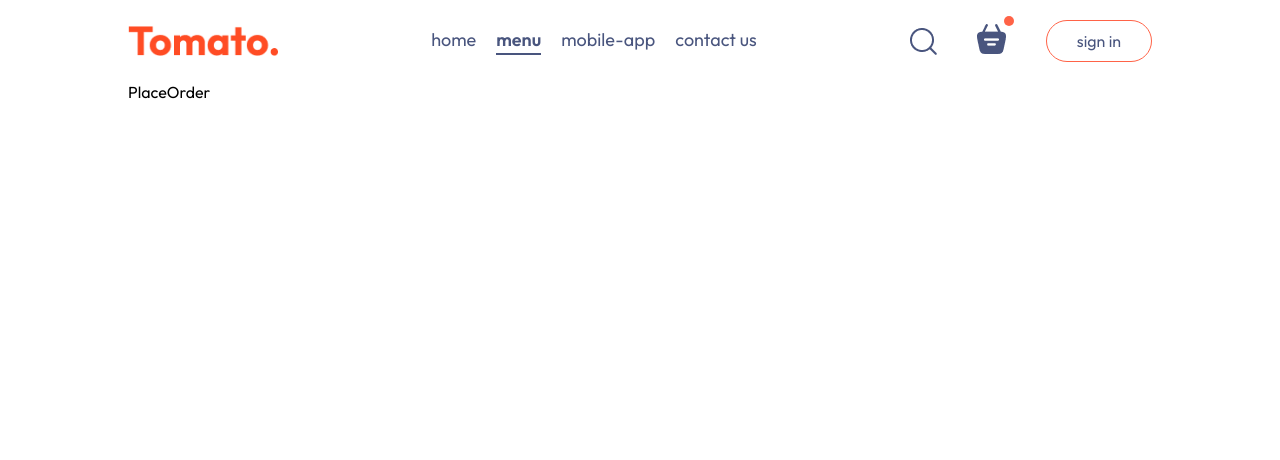
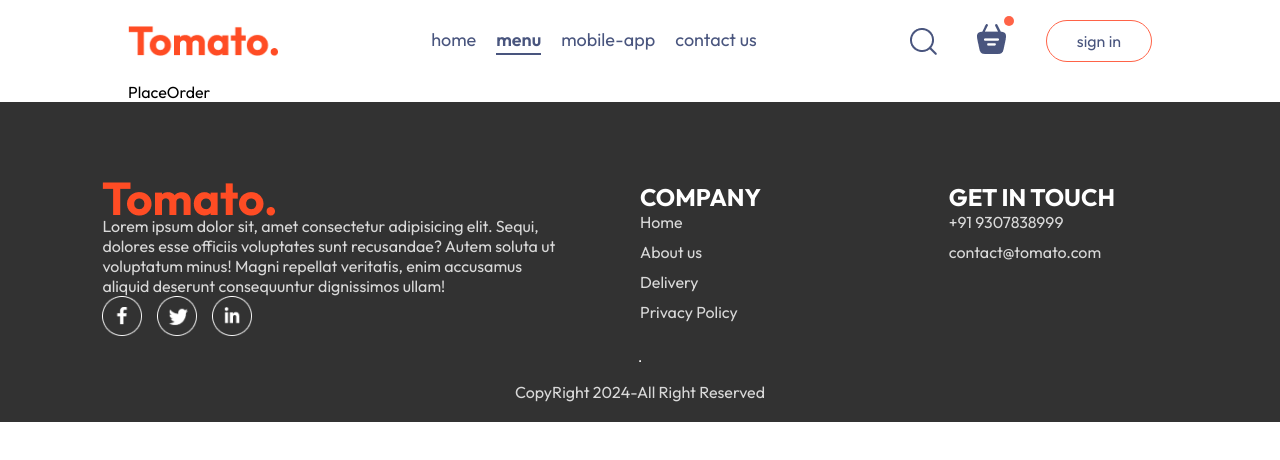
Before and after one commit to Panu32/foodDeliveryApp, a React (Vite) app in the folder frontend/: page /order in a window 1280 px wide. Shown: the top 460 px of the page. Built offline with nearby package versions, Linux system fonts and the light colour scheme.

Commit message:
Initial commit

```diff
--- a/frontend/src/App.jsx
+++ b/frontend/src/App.jsx
@@ -4,17 +4,21 @@ import {Routes, Route} from 'react-router-dom'
 import Home from './pages/Home/Home.jsx'
 import Cart from './pages/Cart/Cart.jsx'
 import PlaceOrder from './pages/PlaceOrder/PlaceOrder.jsx'
+import Footer from './components/Footer/Footer.jsx'
 const App = () => {
   return (
-    <div className="app">
-      <Navbar />
-      <Routes>
+    <>
+       <div className="app">
+        <Navbar />
+        <Routes>
         <Route path='/' element={<Home/>} />
         <Route path='/cart' element={<Cart/>} />
         <Route path='/order' element={<PlaceOrder/>} />
 
-      </Routes>
-    </div>
+       </Routes>
+      </div>
+      <Footer />
+    </>
   )
 }
 
--- a/frontend/src/components/ExploreMenu/ExploreMenu.jsx
+++ b/frontend/src/components/ExploreMenu/ExploreMenu.jsx
@@ -1,26 +1,33 @@
-import React from 'react'
-import './ExploreMenu.css'
-import { menu_list } from '../../assets/assets/frontend_assets/assets'
+import React from 'react';
+import './ExploreMenu.css';
+import { menu_list } from '../../assets/assets/frontend_assets/assets';
 
-const ExploreMenu = (category,setCategory) => {
+const ExploreMenu = ({ category, setCategory }) => {
   return (
     <div className='explore-menu'>
       <h1>Explore our menu</h1>
-        <p className='explore-menu-text'>Choose from a diverse menu featuring a detectable array of dishes.Our misssion is to satisfy your cravings and elevate your dining experience,one deliocious meal at a time</p>
+      <p className='explore-menu-text'>
+        Choose from a diverse menu featuring a <strong>delectable</strong> array of dishes. Our mission is to satisfy your cravings and elevate your dining experience, one <strong>delicious</strong> meal at a time.
+      </p>
       <div className="explore-menu-list">
-            {menu_list.map((item,index)=>{
-                return (
-                    <div onClick={()=>setCategory(prev=>prev===item.menu_name?"All":item.menu_name)}key={index} className="explore-menu-list-item">
-                        <img className={category===item.menu_name?"active":""}src={item.menu_image} alt="" />
+        {menu_list.map((item, index) => (
+          <div
+            onClick={() => setCategory(prev => prev === item.menu_name ? "All" : item.menu_name)}
+            key={index}
+            className="explore-menu-list-item"
+          >
+            <img
+              className={category === item.menu_name ? "active" : ""}
+              src={item.menu_image}
+              alt={item.menu_name}
+            />
             <p>{item.menu_name}</p>
           </div>
-                )
-            })}
+        ))}
       </div>
       <hr />
     </div>
+  );
+};
 
-  )
-}
-
-export default ExploreMenu
+export default ExploreMenu;
--- a/frontend/src/components/FoodDisplay/FoodDisplay.jsx
+++ b/frontend/src/components/FoodDisplay/FoodDisplay.jsx
@@ -11,7 +11,10 @@ const FoodDisplay = ({category}) => {
         <h2>Top dishes near you </h2>
         <div className="food-display-list">
             {food_list.map((item,index)=>{
+              if(category==="All"|| category===item.category){
                 return  <FoodItem key={index} id={item._id} name={item.name} description={item.description} price={item.price} image={item.image}/>
+              }
+
             })}
         </div>
     </div>
--- a/frontend/src/components/FoodItem/FoodItem.css
+++ b/frontend/src/components/FoodItem/FoodItem.css
@@ -39,3 +39,25 @@
     font-weight: 500;
     margin: 10px 0px;
 }
+.food-item-img-container{
+    position:relative;
+}
+.food-item-img-container .add{
+    width: 35px;
+    position: absolute;
+    bottom: 15px;
+    right: 15px;
+    cursor: pointer;
+    border-radius: 50%;
+}
+.food-item-counter{
+    position: absolute;
+    bottom:15px;
+    right:15px;
+    display:flex;
+    align-items: center;
+    gap: 10px;
+    padding: 6px;
+    border-radius: 50px;
+    background-color: white ;
+}
--- a/frontend/src/components/FoodItem/FoodItem.jsx
+++ b/frontend/src/components/FoodItem/FoodItem.jsx
@@ -1,12 +1,27 @@
 import React from 'react';
+import {useContext} from 'react'
 import './FoodItem.css';
 import { assets } from '../../assets/assets/frontend_assets/assets';
+import { StoreContext } from '../../context/StoreContext';
 
 const FoodItem = ({ id, name, price, description, image }) => {
+
+    const {cartItems, addToCart,removeFromCart}= useContext(StoreContext);
+
+
   return (
     <div className="food-item">
       <div className="food-item-img-container">
-        <img src={image} alt={name} className="food-item-image" />h
+        <img src={image} alt={name} className="food-item-image" />
+        {!cartItems[id]
+            ?<img src={assets.add_icon_white} onClick={()=>addToCart(id)} className= 'add' alt=""/>
+            :<div className='food-item-counter'>
+                <img onClick={()=>removeFromCart(id)} src={assets.remove_icon_red} alt=""/>
+                <p>{cartItems[id]}</p>
+                <img onClick={()=>addToCart(id)} src={assets.add_icon_green} alt=""/>
+             </div>
+
+        }
       </div>
       <div className="food-item-info">
         <div className="food-item-name-rating">
--- /dev/null
+++ b/frontend/src/components/Footer/Footer.css
@@ -0,0 +1,36 @@
+.footer{
+    color: #d9d9d9;
+    background-color:#323232;
+    display:flex;
+    flex-direction: column;
+    align-items: center;
+    gap: 20px;
+    padding: 20px 8vw;
+    padding-top: 80px;
+
+}
+.footer-content{
+    width: 100%;
+    display: grid;
+    grid-template-columns: 2fr 1fr 1fr;
+    gap: 80px;
+}
+.footer-content-left , .footer-content-right , .footer-content-center{
+    display: flex;
+    flex-direction: column;
+    align-items: start;
+    cursor: pointer;
+}
+
+.footer-content-left li , .footer-content-right li , .footer-content-center li{
+    list-style: none;
+    margin-bottom: 10px;
+
+}
+.footer-content-left h2, .footer-content-right h2, .footer-content-center h2{
+    color: white;
+}
+.footer-social-icons img{
+    width: 40px ;
+    margin-right:15px;
+}
--- /dev/null
+++ b/frontend/src/components/Footer/Footer.jsx
@@ -0,0 +1,42 @@
+import React from 'react'
+import './Footer.css'
+import { assets } from '../../assets/assets/frontend_assets/assets'
+
+const Footer = () => {
+  return (
+    <div className='footer'>
+     <div className="footer-content">
+       <div className="footer-content-left">
+            <img src={assets.logo} alt="" />
+            <p>Lorem ipsum dolor sit, amet consectetur adipisicing elit. Sequi, dolores esse officiis voluptates sunt recusandae? Autem soluta ut voluptatum minus! Magni repellat veritatis, enim accusamus aliquid deserunt consequuntur dignissimos ullam!</p>
+            <div className="footer-social-icons">
+                <img src={assets.facebook_icon} alt="" />
+                <img src={assets.twitter_icon}  alt="" />
+                <img src={assets.linkedin_icon}  alt="" />
+            </div>
+       </div>
+       <div className="footer-content-center">
+            <h2>COMPANY</h2>
+            <ul>
+                <li>Home</li>
+                <li>About us</li>
+                <li>Delivery</li>
+                <li>Privacy Policy</li>
+            </ul>
+       </div>
+       <div className="footer-content-right">
+            <h2>GET IN TOUCH</h2>
+            <ul>
+                <li>+91 9307838999</li>
+                <li>contact@tomato.com</li>
+
+            </ul>
+       </div>
+     </div>
+     <hr />
+     <p className="footer-copyright">CopyRight 2024-All Right Reserved</p>
+    </div>
+  )
+}
+
+export default Footer
--- a/frontend/src/context/StoreContext.jsx
+++ b/frontend/src/context/StoreContext.jsx
@@ -1,20 +1,40 @@
-import {createContext} from "react"
-import { food_list } from "../assets/assets/frontend_assets/assets"
-export const StoreContext= createContext(null)
+import { createContext, useEffect, useState } from "react";
+import { food_list } from "../assets/assets/frontend_assets/assets";
 
-const StoreContextProvider = (props)=>{
+export const StoreContext = createContext(null);
 
+const StoreContextProvider = (props) => {
+  const [cartItems, setCartItems] = useState({});
 
-    const contextValue={
-        food_list
+  const addToCart = (itemId) => {
+    if (!cartItems[itemId]) {
+      setCartItems((prev) => ({ ...prev, [itemId]: 1 }));
+    } else {
+      setCartItems((prev) => ({ ...prev, [itemId]: prev[itemId] + 1 }));
     }
-    return(
-        <StoreContext.Provider value={contextValue}>
-            {props.children}
-        </StoreContext.Provider>
-    )
+  };
 
+  const removeFromCart = (itemId) => {
+    setCartItems((prev) => ({ ...prev, [itemId]: prev[itemId] - 1 }));
+  };
 
+  useEffect(() => {
+    console.log(cartItems);
+  }, [cartItems]);
 
-}
-export default StoreContextProvider
+  const contextValue = {
+    food_list,
+    cartItems,
+    setCartItems,
+    addToCart,
+    removeFromCart, // ✅ Now declared earlier
+  };
+
+  return (
+    <StoreContext.Provider value={contextValue}>
+      {props.children}
+    </StoreContext.Provider>
+  );
+};
+
+export default StoreContextProvider;
```
Lines whose indentation alone changed are shown as unchanged.
